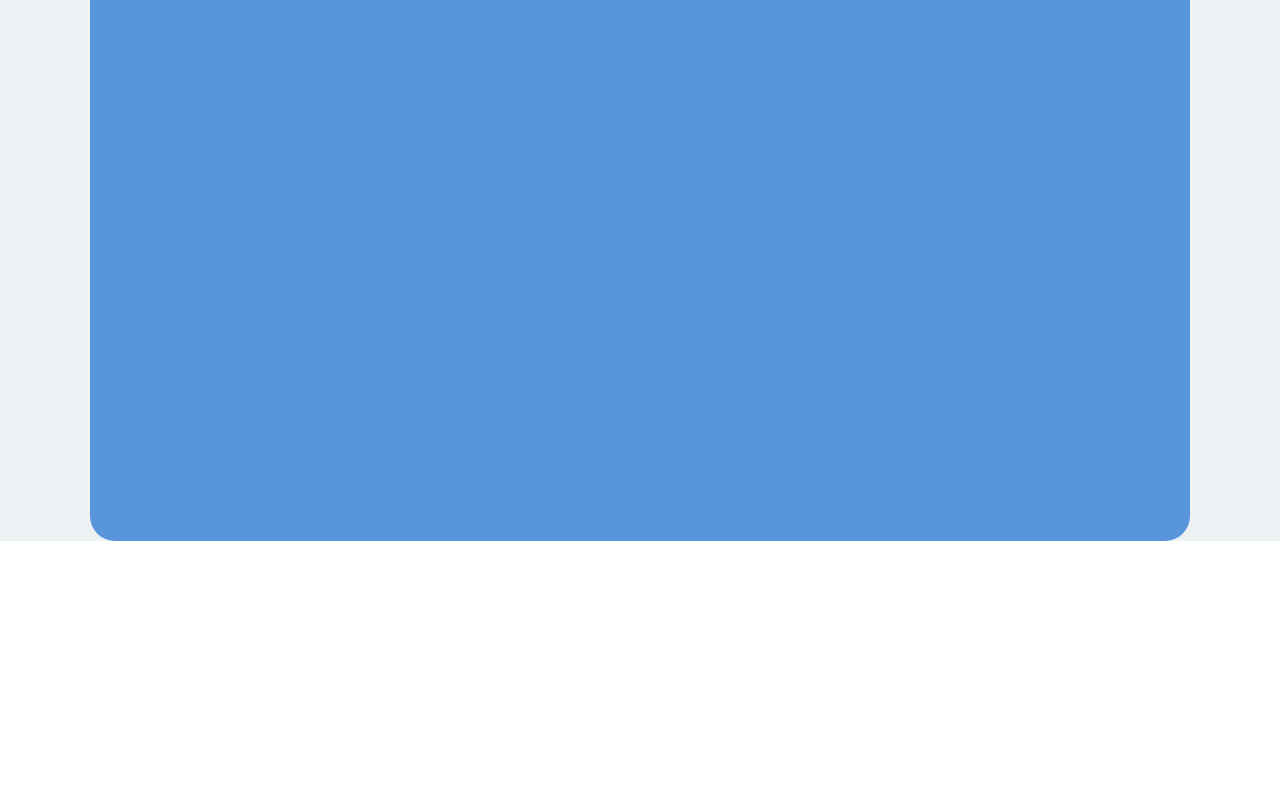
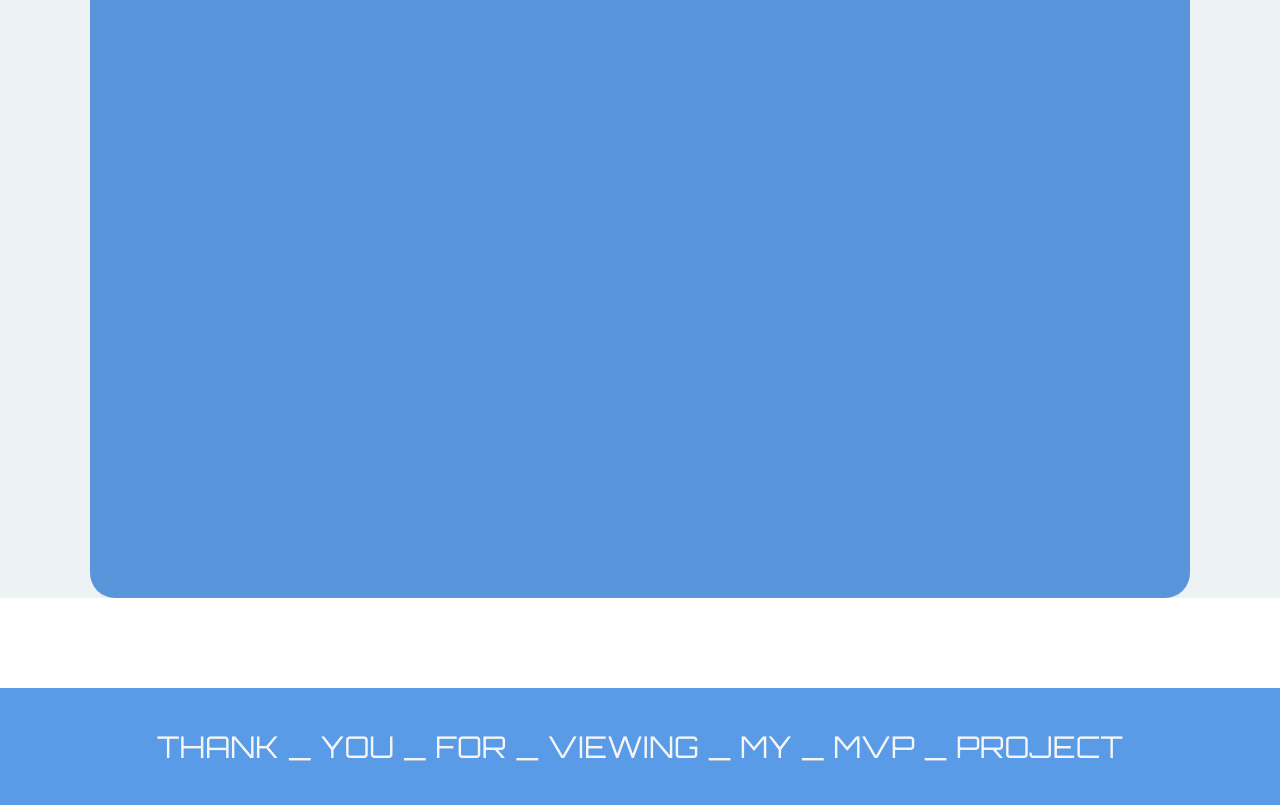
Before and after one commit to MoisesMarti/Sneaker-MVP, a website: page public/index.html in a window 1280 px wide. Shown: the part 820-1625 px from the top of the page. Before the commit the page ends 1361 px from the top, so only its background shows below. Drawn offline with nearby package versions, Linux system fonts and the light colour scheme.

Commit message:
all done

```diff
--- a/public/index.html
+++ b/public/index.html
@@ -28,6 +28,9 @@
       <div class='header'>
       </div>
     </div>
+    <div class="under-border">
+      <div class="Goodbye">THANK _ YOU  _ FOR _ VIEWING _ MY _ MVP _ PROJECT</div>
+    </div>
     <script async src="clientside.js"></script>
   </body>
 </html>
--- a/public/style.css
+++ b/public/style.css
@@ -1,9 +1,10 @@
-
+@import url('https://fonts.googleapis.com/css2?family=Orbitron&display=swap');
 * {
-  font-family: 'DM Serif Display', serif;
+  font-family: 'Orbitron', sans-serif;
   margin: 0;
   padding: 0;
   box-sizing: border-box;
+  font-size: 30px;
 }
 
 .menu-container {
@@ -18,6 +19,16 @@
   justify-content: space-around;
 }
 
+.under-border{
+  display: flex;
+  justify-content: center;
+  margin-top: 90px;
+  padding: 40px;
+  background-color: #599be7;
+  color: whitesmoke;
+  font-size: 30px;
+  align-items: center;
+}
 
 .menu-container {
   /* ... */
@@ -68,7 +79,7 @@
   align-items: center;
   height: 900px;
   width: 1100px;
-  margin-top: 100px;
+  margin-top: 65px;
   background-color: #5995DA;
   font-size: 35px;
   border-radius: 25px;
```
